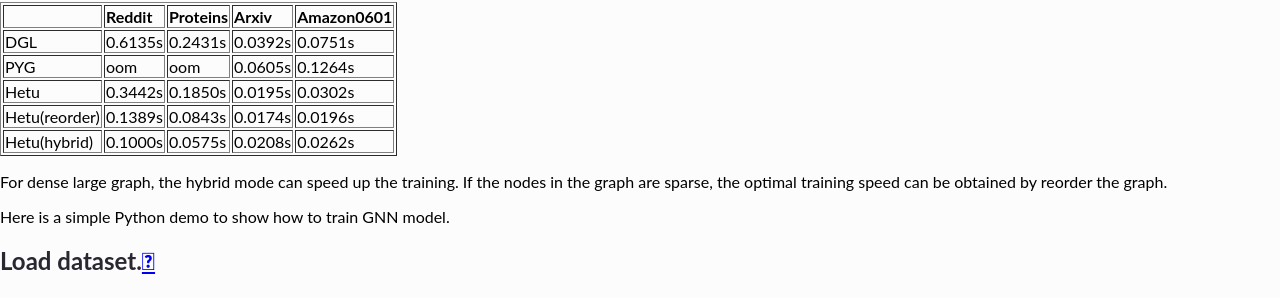
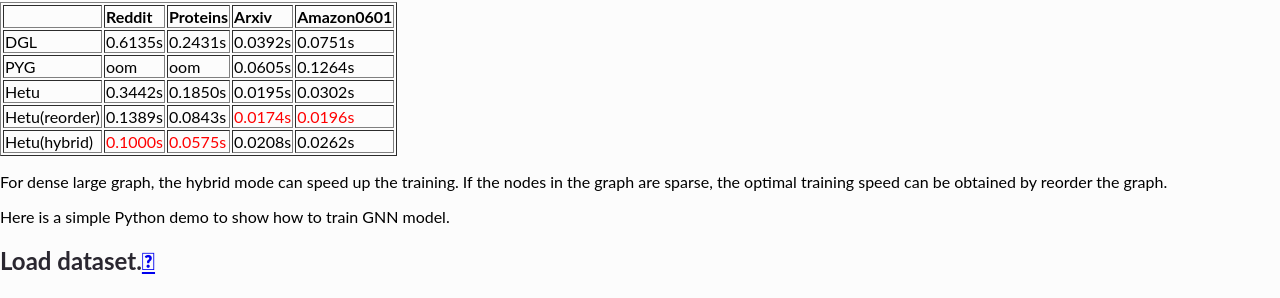
Before and after one commit to njw1123/Hetu_doc, a Sphinx documentation site: the page built from source/Features/content5.md, in a window 1280 px wide. Shown: the part 2345-2643 px from the top of the page. Built offline with Sphinx 7.4.7 and the Read the Docs theme 2.0.0, drawn with Linux system fonts in a browser that asks for light colours.

Commit message:
Update content5.md

```diff
--- a/source/Features/content5.md
+++ b/source/Features/content5.md
@@ -24,8 +24,8 @@
 | DGL            | 0.6135s | 0.2431s  | 0.0392s | 0.0751s    |
 | PYG            | oom     | oom      | 0.0605s | 0.1264s    |
 | Hetu           | 0.3442s | 0.1850s  | 0.0195s | 0.0302s    |
-| Hetu(reorder)	 | 0.1389s | 0.0843s  | 0.0174s | 0.0196s    |
-| Hetu(hybrid)	  | 0.1000s | 0.0575s  | 0.0208s | 0.0262s    |
+| Hetu(reorder)	 | 0.1389s | 0.0843s  | <font color='red'>0.0174s</font> | <font color='red'>0.0196s</font>    |
+| Hetu(hybrid)	  | <font color='red'>0.1000s</font> | <font color='red'>0.0575s</font>  | 0.0208s | 0.0262s    |
 
 For dense large graph, the hybrid mode can speed up the training. If the nodes in the graph are sparse, the optimal training speed can be obtained by reorder the graph.
 
```
